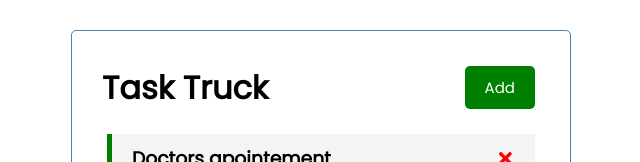
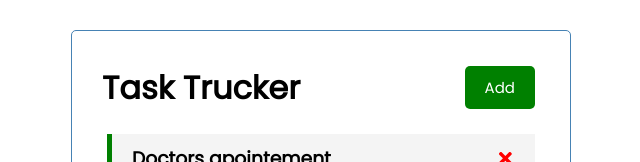
Before and after one commit to Pathymavuba/Like-and-Dislike-button, a React (Create React App) app: page / in a window 1280 px wide. Shown: the top 162 px of the page, without its empty margins (319-959 px from the left). Built offline with nearby package versions, Linux system fonts and the light colour scheme; the HTML template or start-up script is replaced by a standard one.

Commit message:
code review

```diff
--- a/src/Component/Header.js
+++ b/src/Component/Header.js
@@ -12,7 +12,7 @@ const Header = ({title,onAdd,showAdd}) => {
   )
 }
 Header.defaultProps = {
-    title:'Task Truck'
+    title:'Task Trucker'
 }
 Header.propTypes ={
     title: PropTypes.string,
```
